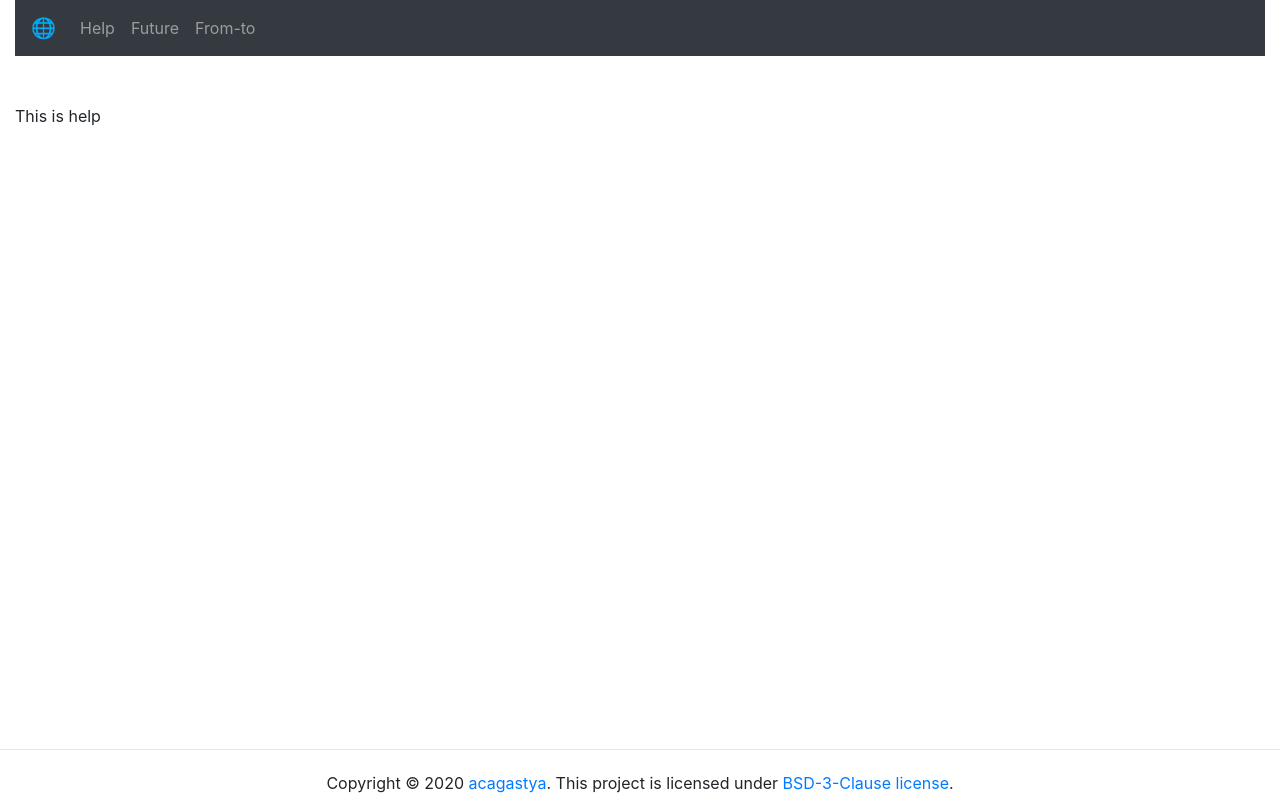
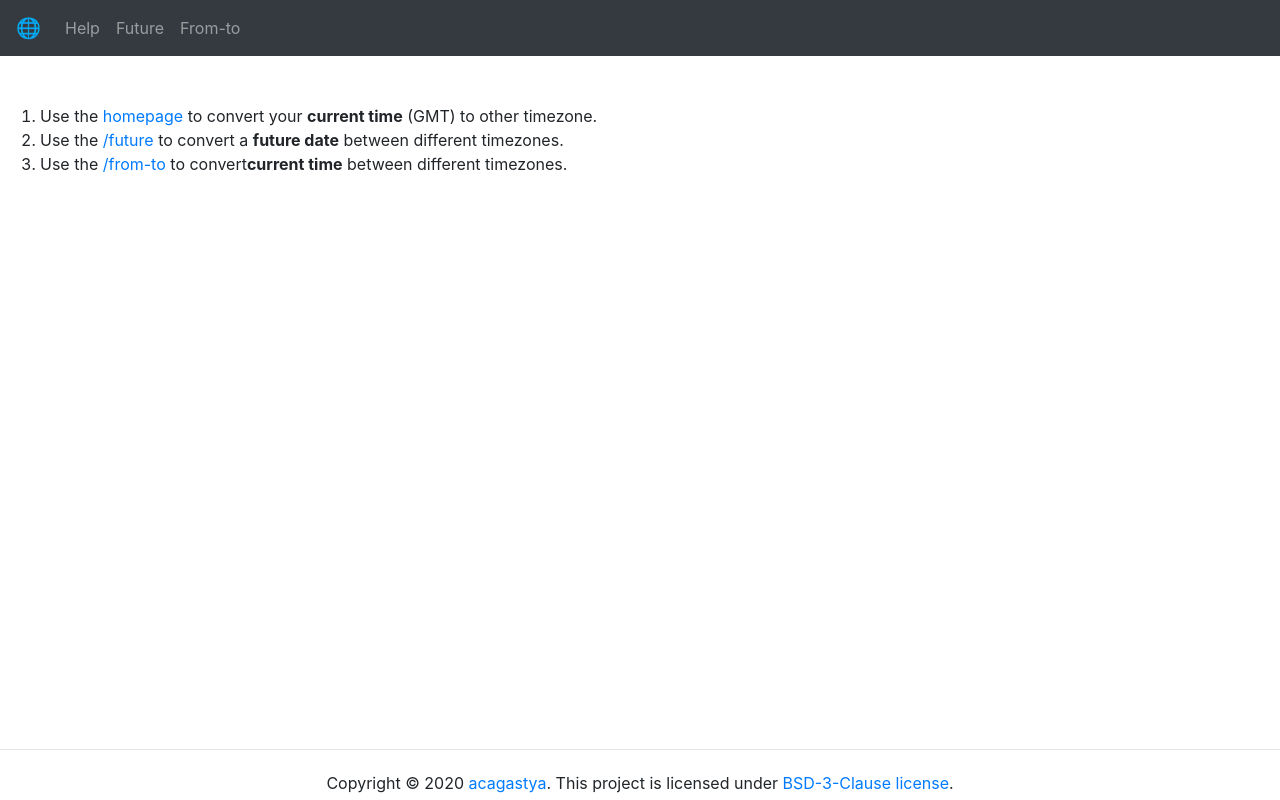
Before and after one commit to acagastya/time-convertor, a React (Create React App) app: page /help in a window 1280 px wide. Built offline with nearby package versions, Linux system fonts and the light colour scheme.

Commit message:
add help

```diff
--- a/src/subpages/help.js
+++ b/src/subpages/help.js
@@ -1,12 +1,36 @@
 import React from 'react';
+import { Link } from 'react-router-dom';
+import moment from 'moment-timezone';
+
 import Footer from '../comp/footer';
 import Header from '../comp/header';
 
 function Help() {
+  const tz = moment.tz.guess();
+  const tzAbbr = moment.tz.zone(tz).abbr(moment());
   return (
-    <div className="container-fluid">
+    <div
+      className="container-fluid"
+      style={{ maxWidth: '100vw', overflow: 'hidden', padding: 0 }}
+    >
       <Header />
-      This is help
+      <ol>
+        <li>
+          Use the <Link to="/">homepage</Link> to convert your{' '}
+          <span className="font-weight-bold">current time</span> ({tzAbbr}) to
+          other timezone.
+        </li>
+        <li>
+          Use the <Link to="/future">/future</Link> to convert a{' '}
+          <span className="font-weight-bold">future date</span> between
+          different timezones.
+        </li>
+        <li>
+          Use the <Link to="/from-to">/from-to</Link> to convert
+          <span className="font-weight-bold">current time</span> between
+          different timezones.
+        </li>
+      </ol>
       <Footer />
     </div>
   );
```
